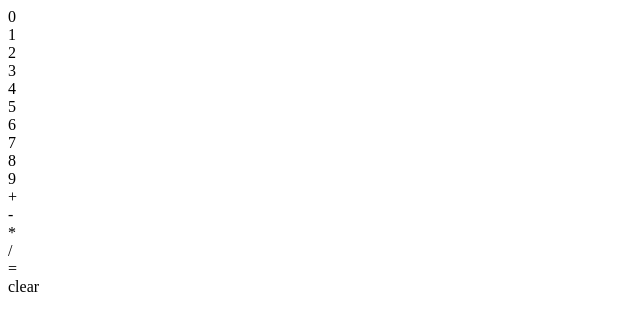
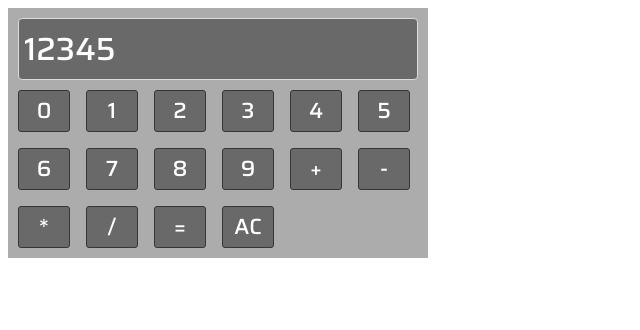
Before and after one commit to rish4883/calculator, a plain HTML site: page index.html in a window 1280 px wide. Shown: the whole page, without its empty margins (0-640 px from the left). Drawn offline with Linux system fonts and the light colour scheme.

Commit message:
Add style to all the html elements

```diff
--- a/index.html
+++ b/index.html
@@ -9,7 +9,7 @@
 
     <body>
         <div class="calculator">
-            <div class="display"></div>
+            <div class="display">12345</div>
             <div class="keys">
                 <div>0</div>
                 <div>1</div>
@@ -26,7 +26,7 @@
                 <div>*</div>
                 <div>/</div>
                 <div>=</div>
-                <div>clear</div>
+                <div>AC</div>
             </div>
         </div>
     </body>
--- a/styles.css
+++ b/styles.css
@@ -0,0 +1,52 @@
+@import url('https://fonts.googleapis.com/css2?family=Saira:wght@400;500&display=swap');
+
+.calculator {
+    background-color: rgb(172, 172, 172);
+
+    width: 400px;
+    padding: 10px;
+
+    display: flex;
+    flex-direction: column;
+    align-items: center;
+    gap: 10px;
+}
+
+.display {
+    color: white;
+    background-color: rgb(105, 105, 105);
+    font-family: 'Saira', sans-serif;
+    font-weight: 500;
+    font-size: 32px;
+    line-height: 60px;
+
+    align-self: stretch;
+    height: 60px;
+    padding-left: 5px;
+
+    border: 1px solid rgb(220, 220, 220);
+    border-radius: 4px;
+}
+
+.keys {
+    display: flex;
+    flex-wrap: wrap;
+    gap: 1em;
+}
+
+.keys div {
+    color: white;
+    background-color: rgb(105, 105, 105);
+
+    font-family: 'Saira', sans-serif;
+    font-weight: 500;
+    font-size: 22px;
+
+    text-align: center;
+    line-height: 40px;
+
+    height: 40px;
+    width: 50px;
+    border: 1px solid #363636;
+    border-radius: 3px;
+}
```
